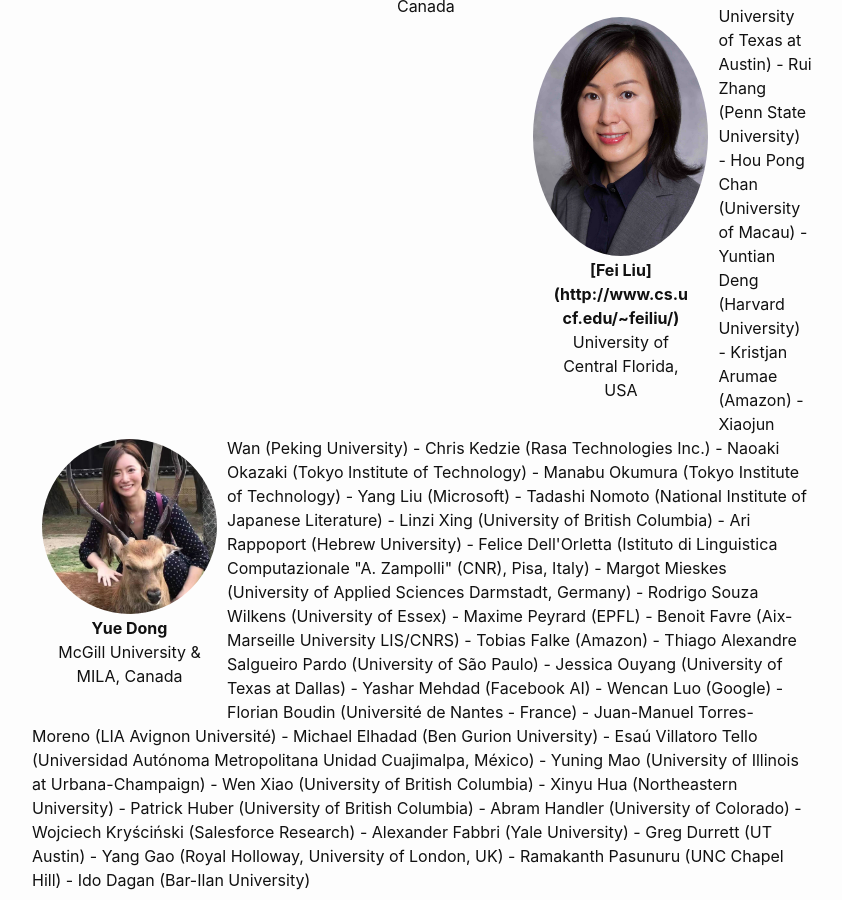
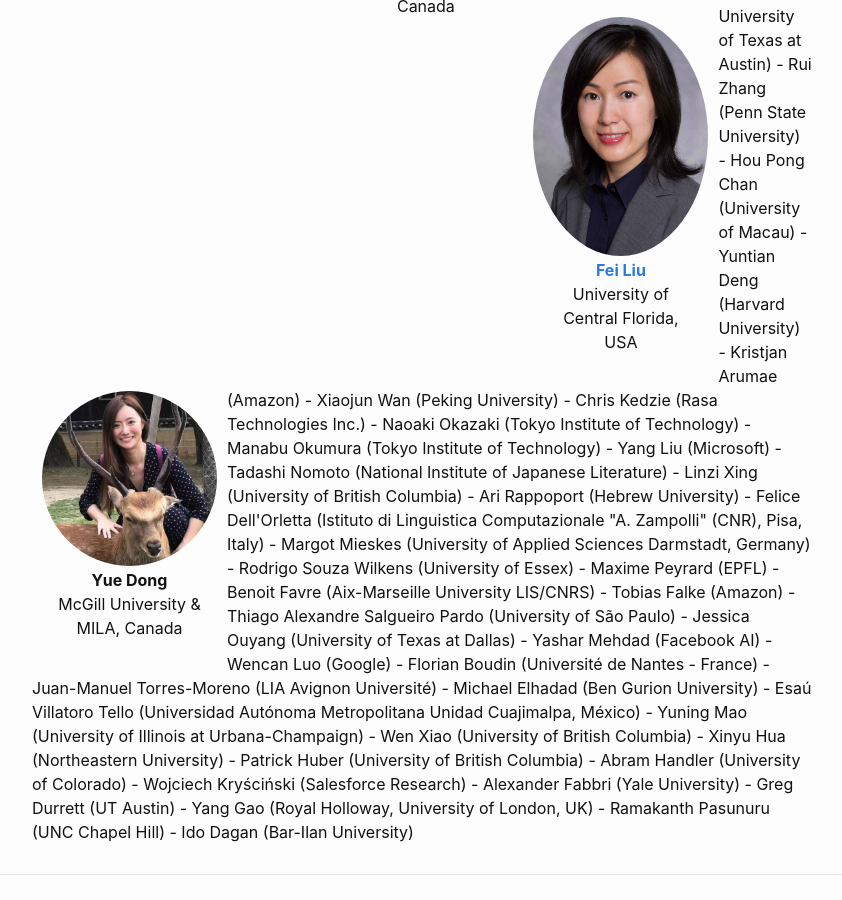
Before and after one commit to newsumm/newsumm.github.io, a Jekyll site: the page built from index.md, in a window 1280 px wide and 900 px high, scrolled down 2961 px. Shown: the whole window, without its empty margins (218-1060 px from the left). Built offline with Jekyll 4.4.1, drawn with Linux system fonts in a browser that asks for light colours.

Commit message:
Update index.md

```diff
--- a/index.md
+++ b/index.md
@@ -114,11 +114,11 @@ All deadlines are 11.59 pm UTC -12h (“anywhere on Earth”).
 	  </div>
 	</div>
 <div class="card column" >
-  <img src="/images/Fei_Liu.jpeg" alt="Fei Liu" class="img_card">
+  <img src="/images/fei_liu.jpeg" alt="Fei Liu" class="img_card">
 	  <div class="container">
 		<center>
 		<h4>
-			<b>[Fei Liu](http://www.cs.ucf.edu/~feiliu/)</b>
+			<a href="http://www.cs.ucf.edu/~feiliu/"><b>Fei Liu</b></a>
 			<br>
 			University of Central Florida, USA
 		</h4>
```
